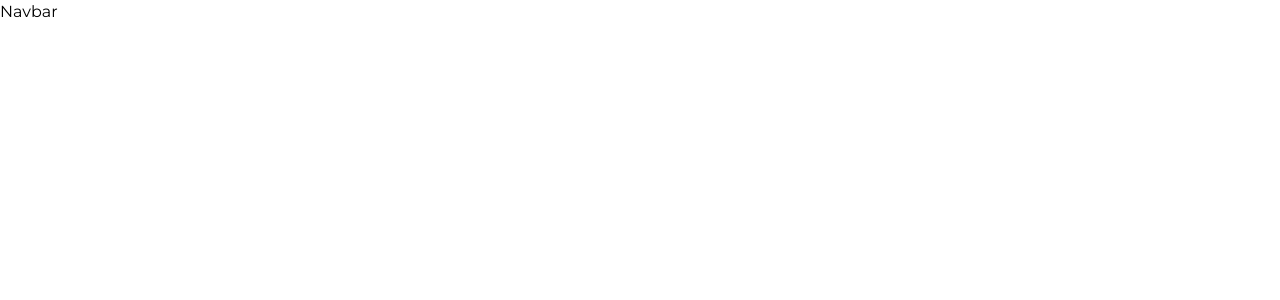
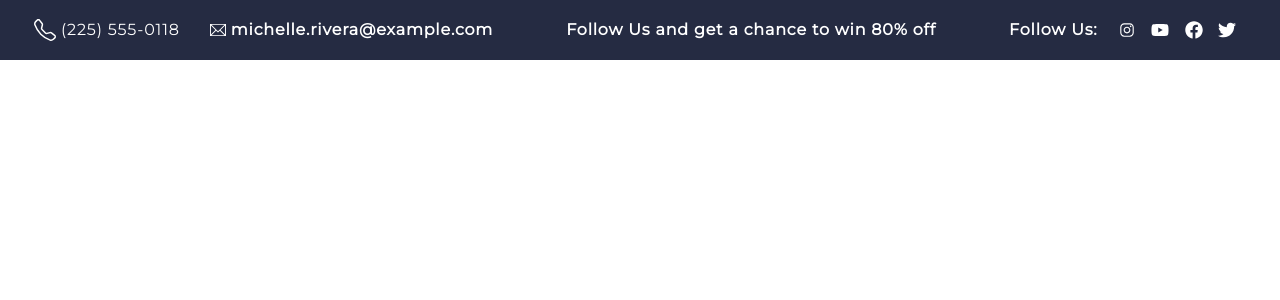
Before and after one commit to Skaimarvas/ecommerce-project, a React (Vite) app in the folder ecommerce/: page / in a window 1280 px wide. Shown: the top 300 px of the page. Built offline with nearby package versions, Linux system fonts and the light colour scheme.

Commit message:
NavbarDark component was added on Navbar

```diff
--- a/ecommerce/src/components/Navbar.jsx
+++ b/ecommerce/src/components/Navbar.jsx
@@ -1,6 +1,12 @@
 import React from "react";
+//Components
+import NavbarDark from "./NavbarDark";
 
 export default function Navbar(props) {
   const { setConfirm } = props;
-  return <div className="flex flex-col gap-[12px] pb-[8px]">Navbar</div>;
+  return (
+    <div className="flex flex-col gap-[12px] pb-[8px]">
+      <NavbarDark />
+    </div>
+  );
 }
```
